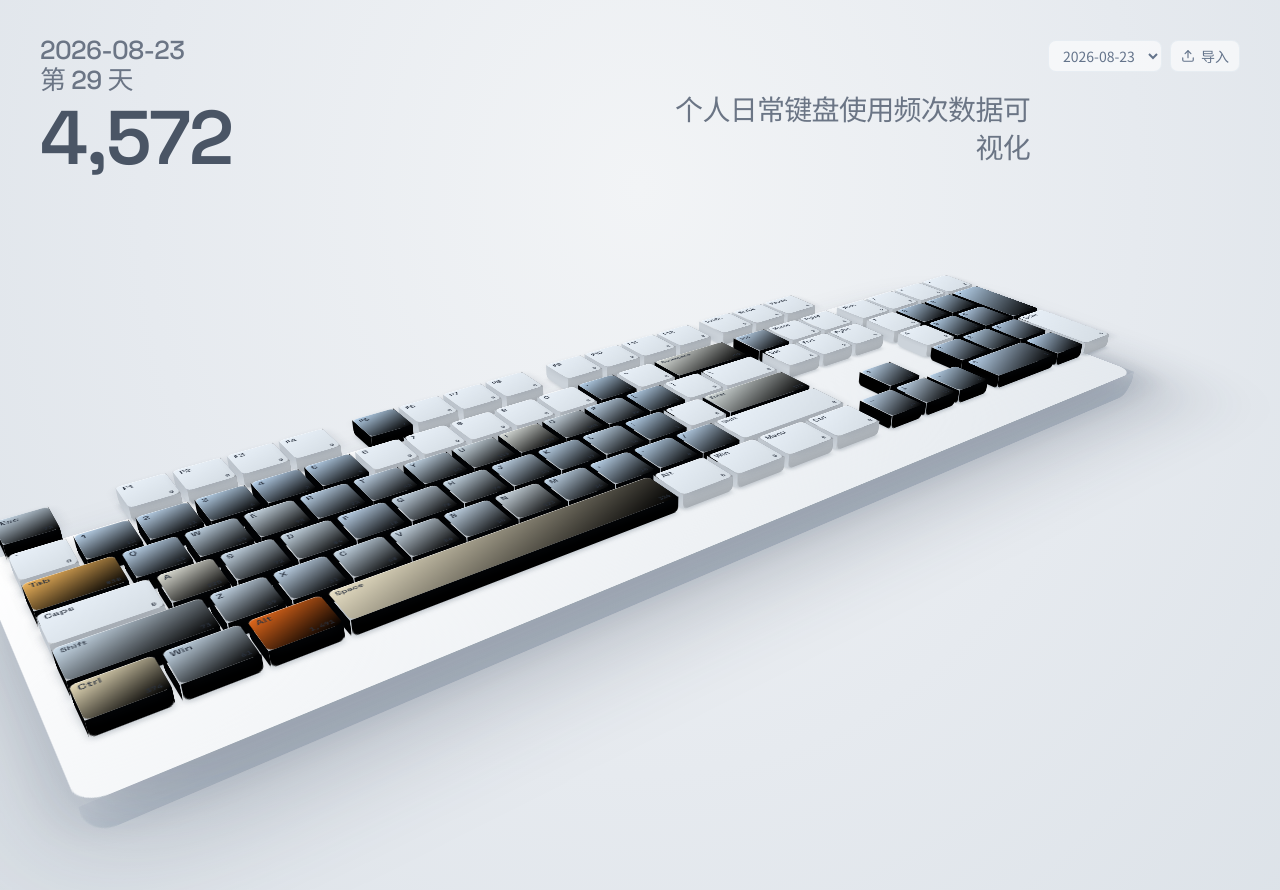
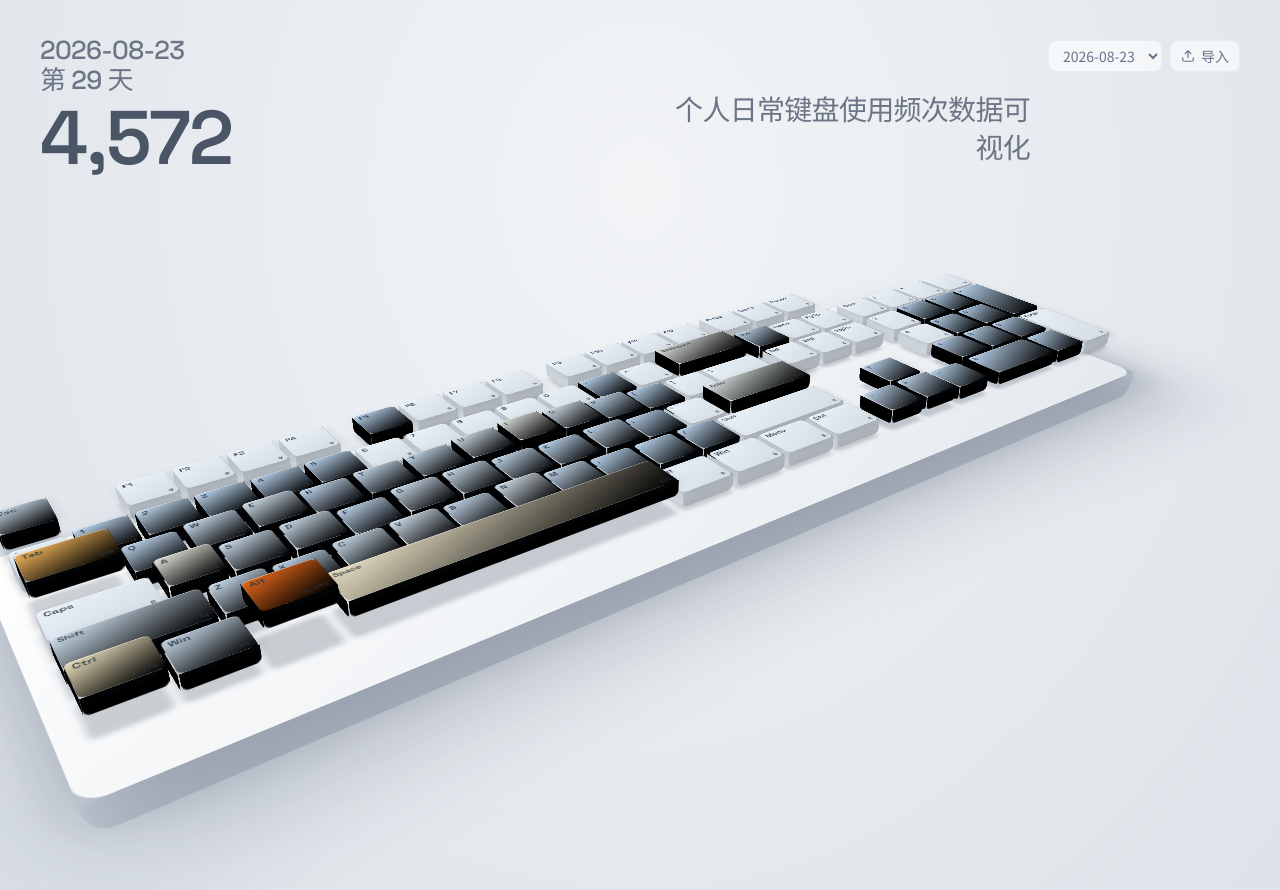
Before and after one commit to sakuradairong/keystats-heatmap, a Next.js app: page / in a window 1280 px wide. Shown: the top 890 px of the page. Built offline with nearby package versions, Linux system fonts and the light colour scheme.

Commit message:
Extrude key height by press frequency for stronger 3D
Co-authored-by: woaidairongbuhuibian <woaidairongbuhuibian@gmail.com>

```diff
--- a/src/components/keyboard-heatmap.tsx
+++ b/src/components/keyboard-heatmap.tsx
@@ -43,7 +43,11 @@ function KeyCap({
   const front = darkenHex(color, 0.2);
   const text = contrastText(color);
   const pad = Math.max(4, unit * 0.09);
-  const lift = hovered ? depth + 10 : depth + 2;
+  // Extrude hot keys higher so the heatmap reads in depth, not just color
+  const heatLift =
+    maxCount > 0 ? Math.sqrt(Math.max(0, count) / maxCount) * unit * 0.55 : 0;
+  const baseLift = depth + 4;
+  const lift = hovered ? baseLift + heatLift + 10 : baseLift + heatLift;
 
   return (
     <button
```
